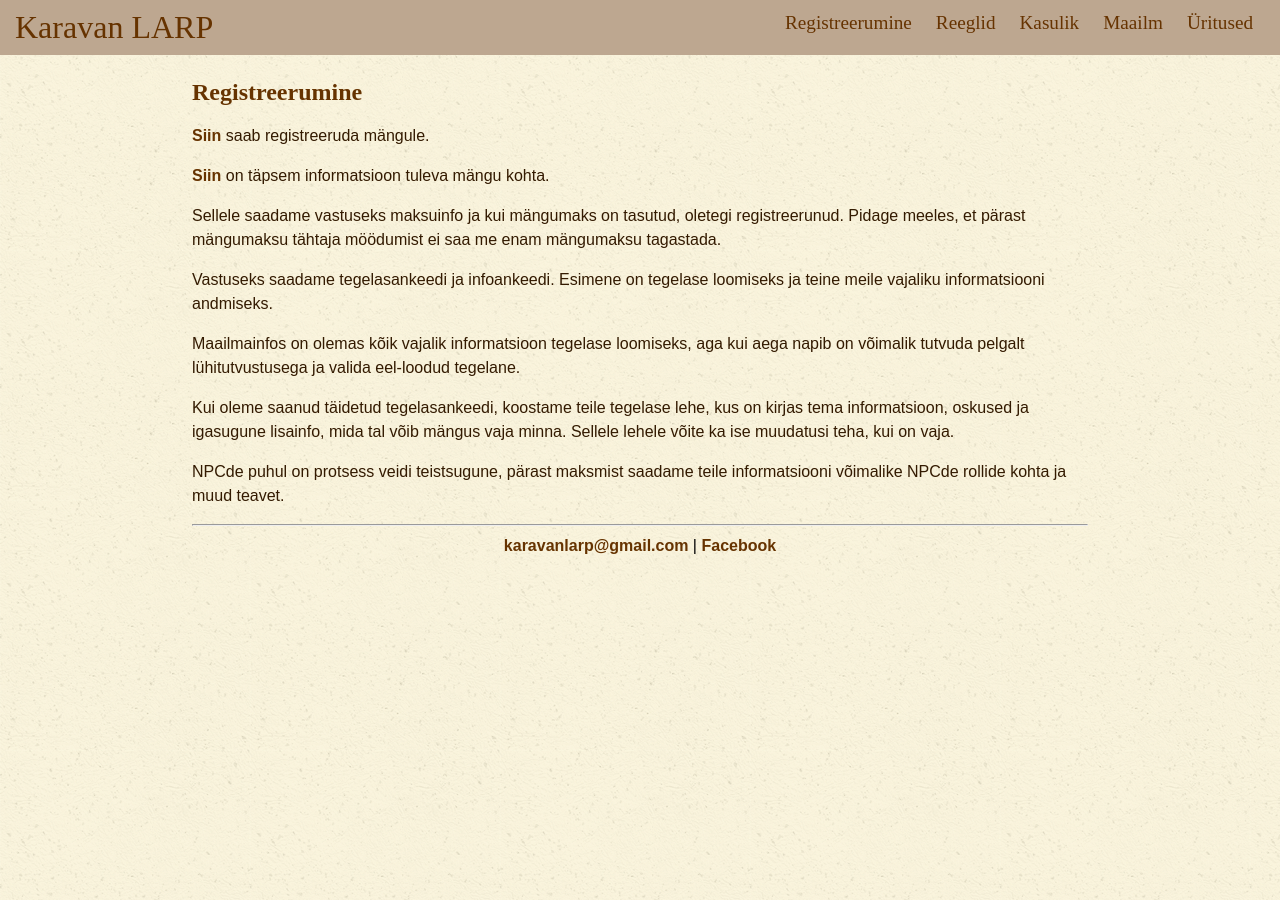
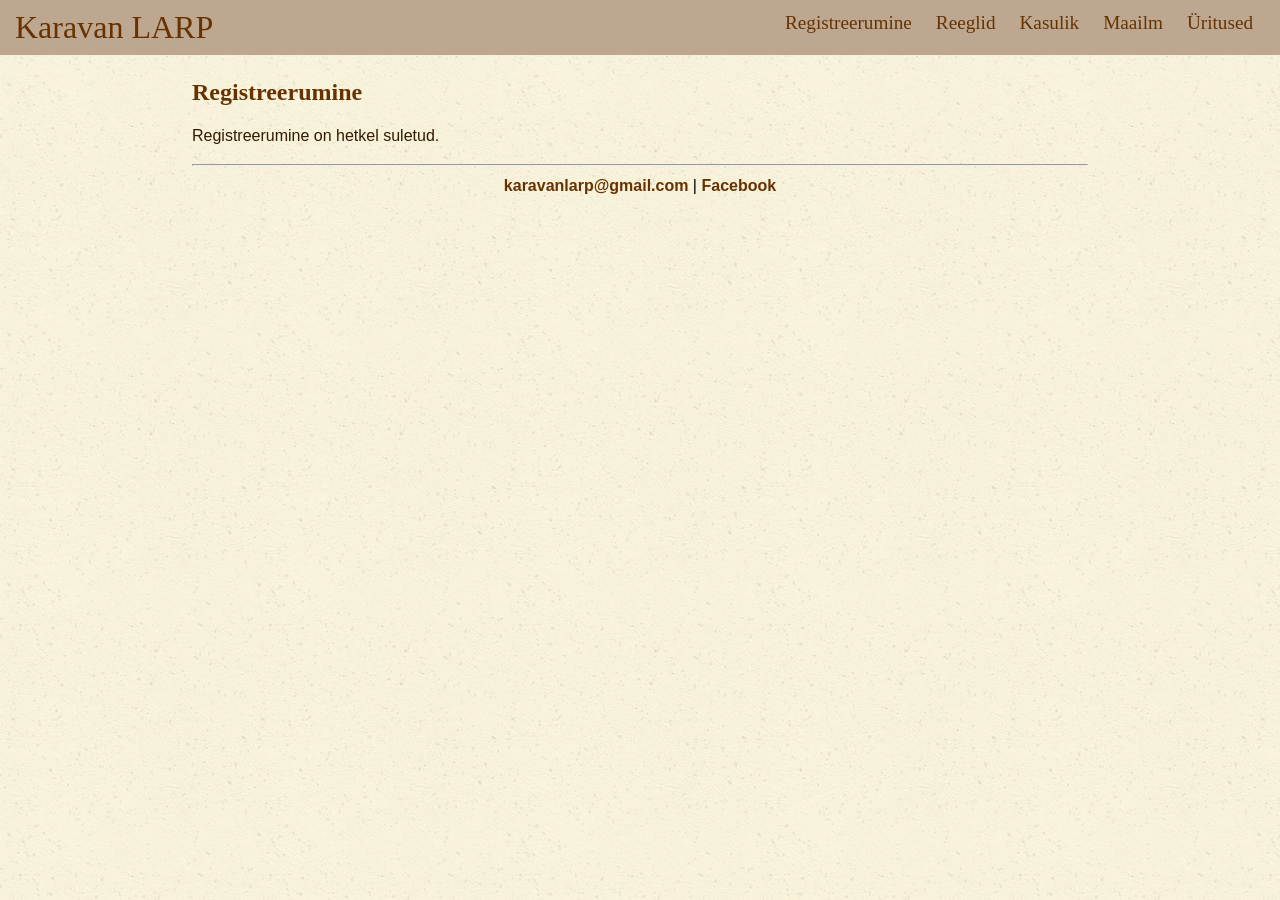
Before and after one commit to karavanlarp/karavanlarp.github.io, a Jekyll site: the page built from est/reg/registration.md, in a window 1280 px wide. Built offline with Jekyll 4.4.1, drawn with Linux system fonts in a browser that asks for light colours; some web fonts are replaced.

Commit message:
close registration

```diff
--- a/est/reg/registration.md
+++ b/est/reg/registration.md
@@ -4,16 +4,4 @@ title: Registreerumine
 ---
 ## Registreerumine
 
-[Siin](https://docs.google.com/forms/d/e/1FAIpQLSeAbgv7lwfXDTZg79ilzr9viXpaltvDXO7ehVIw7Fk1D1sCRA/viewform) saab registreeruda mängule.
-
-[Siin](/est/events/algus.html) on täpsem informatsioon tuleva mängu kohta.
-
-Sellele saadame vastuseks maksuinfo ja kui mängumaks on tasutud, oletegi registreerunud. Pidage meeles, et pärast mängumaksu tähtaja möödumist ei saa me enam mängumaksu tagastada.
-
-Vastuseks saadame tegelasankeedi ja infoankeedi. Esimene on tegelase loomiseks ja teine meile vajaliku informatsiooni andmiseks.
-
-Maailmainfos on olemas kõik vajalik informatsioon tegelase loomiseks, aga kui aega napib on võimalik tutvuda pelgalt lühitutvustusega ja valida eel-loodud tegelane.
-
-Kui oleme saanud täidetud tegelasankeedi, koostame teile tegelase lehe, kus on kirjas tema informatsioon, oskused ja igasugune lisainfo, mida tal võib mängus vaja minna. Sellele lehele võite ka ise muudatusi teha, kui on vaja.
-
-NPCde puhul on protsess veidi teistsugune, pärast maksmist saadame teile informatsiooni võimalike NPCde rollide kohta ja muud teavet.
+Registreerumine on hetkel suletud.
```
